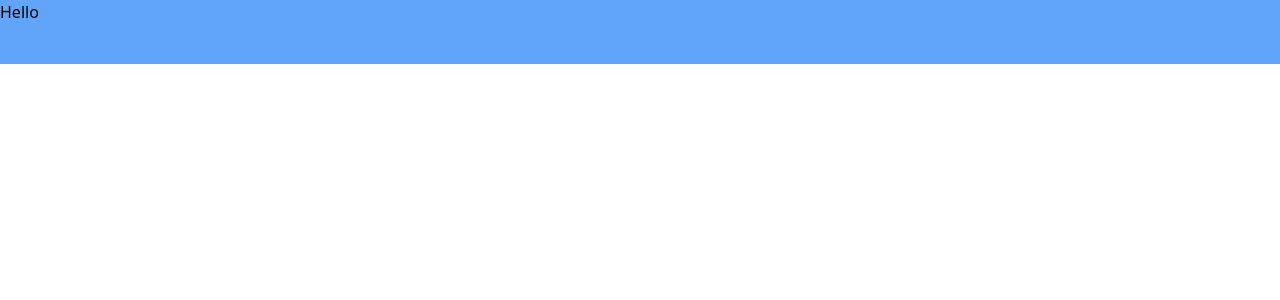
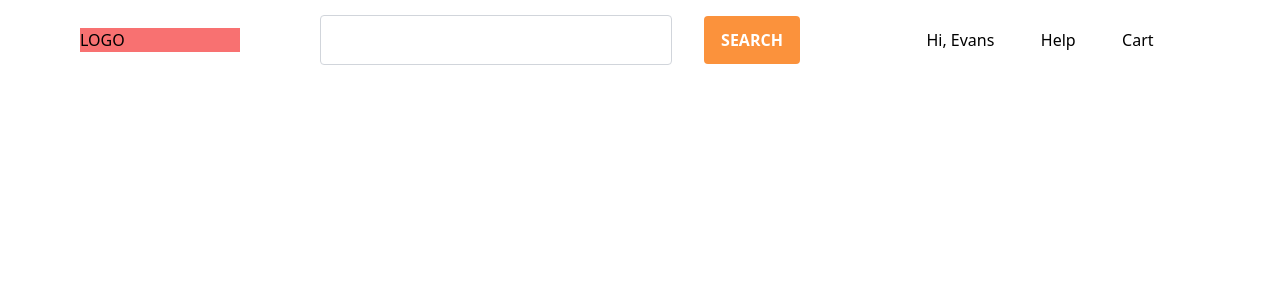
Before and after one commit to alli-Codes/Jumia_clone, a Vue app: page / in a window 1280 px wide. Shown: the top 300 px of the page. Built offline with nearby package versions, Linux system fonts and the light colour scheme.

Commit message:
Styling the Header component

```diff
--- a/src/components/Header.vue
+++ b/src/components/Header.vue
@@ -1,6 +1,26 @@
 <template>
-  <div id="header" class="h-16 bg-blue-400">
-    <h1>Hello</h1>
+  <div id="header" class="h-20 bg-white flex items-center justify-evenly px-20">
+    <h1 class=" bg-red-400 w-40">LOGO</h1>
+
+    <div id="search__container" class="flex items-center justify-center flex-auto w-64 px-20 gap-8 ">
+      <input type="text" class="p-3 flex-1 border-solid border border-gray-300 rounded">
+      <button class="bg-orange-400 p-3 w-24 font-semibold text-white rounded">SEARCH</button>
+    </div>
+
+      <div id="user__section" class="w-80 flex justify-evenly">
+        <div id="user__account">
+          <p>Hi, Evans</p>
+        </div>
+
+        <div id="user__support">
+          <p>Help</p>
+        </div>
+
+        <div id="user__cart">
+          <p>Cart</p>
+        </div>
+      </div>
+
   </div>
 </template>
 
```
